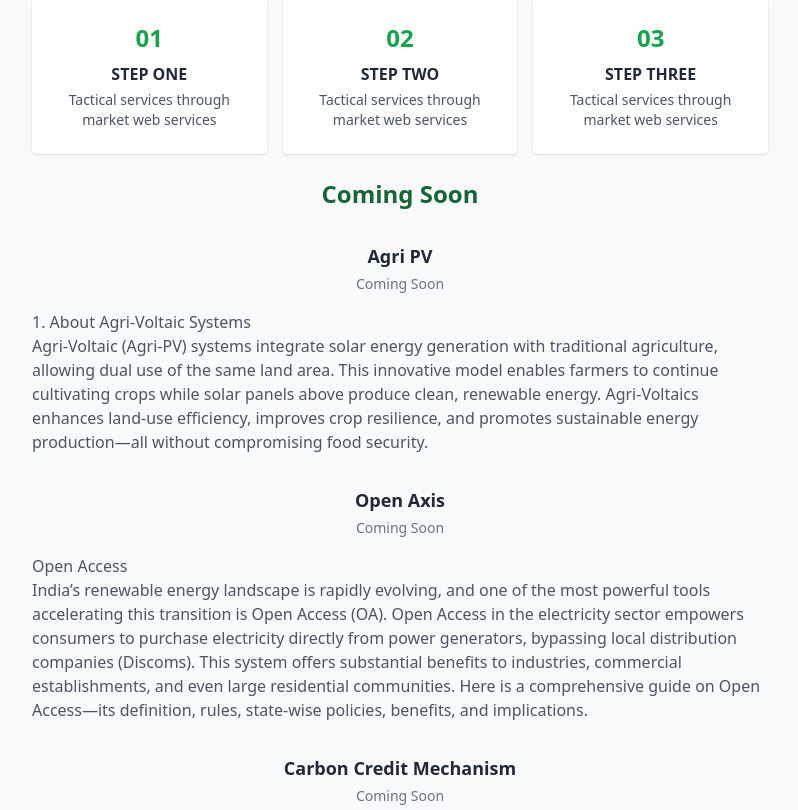
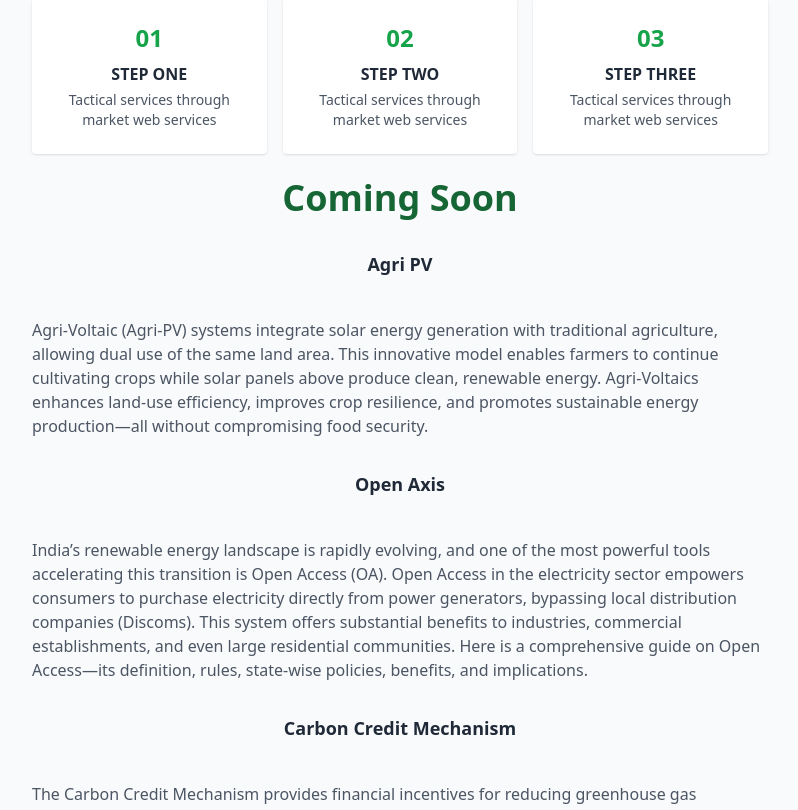
Before and after one commit to vanshika8484/Solar_web, a React (Vite) app: page /Solar-pannel in a window 1280 px wide. Shown: the part 1568-2378 px from the top of the page, without its empty margins (48-846 px from the left). Built offline with nearby package versions, Linux system fonts and the light colour scheme; a web font is replaced by a local one.

Commit message:
Update SolarPanelPage.jsx

```diff
--- a/src/components/SolarPanelPage.jsx
+++ b/src/components/SolarPanelPage.jsx
@@ -21,25 +21,25 @@ export default function SolarPanelPage() {
         {
             title: "Agri PV",
             description: "Coming Soon",
-            content: `1. About Agri-Voltaic Systems
+            content: `
 Agri-Voltaic (Agri-PV) systems integrate solar energy generation with traditional agriculture, allowing dual use of the same land area. This innovative model enables farmers to continue cultivating crops while solar panels above produce clean, renewable energy. Agri-Voltaics enhances land-use efficiency, improves crop resilience, and promotes sustainable energy production—all without compromising food security.`
         },
         {
             title: "Open Axis",
             description: "Coming Soon",
-            content: `Open Access
+            content: `
 India’s renewable energy landscape is rapidly evolving, and one of the most powerful tools accelerating this transition is Open Access (OA). Open Access in the electricity sector empowers consumers to purchase electricity directly from power generators, bypassing local distribution companies (Discoms). This system offers substantial benefits to industries, commercial establishments, and even large residential communities. Here is a comprehensive guide on Open Access—its definition, rules, state-wise policies, benefits, and implications.`
         },
         {
             title: "Carbon Credit Mechanism",
             description: "Coming Soon",
-            content: `Carbon Credit Mechanism
+            content: `
 The Carbon Credit Mechanism provides financial incentives for reducing greenhouse gas emissions. By switching to renewable energy like solar, businesses can earn tradable carbon credits, which create additional revenue while advancing their sustainability goals. This approach not only offsets unavoidable emissions but also strengthens global efforts against climate change. It’s a win-win for the environment and for organizations seeking to make a lasting impact.`
         },
         {
             title: "Ground Mount/Utility Scale Service",
             description: "Coming Soon",
-            content: `Ground Mount / Utility Scale Service
+            content: `
 Ground Mount or Utility Scale solar systems are large-scale installations set up on open land to generate significant amounts of renewable energy. These solar farms are designed for maximum efficiency, often serving industries, utilities, and government projects. By supplying clean power to thousands of homes and businesses, they reduce reliance on fossil fuels while ensuring energy security. With their scalability and cost-effectiveness, they are a cornerstone of achieving future renewable energy targets.`
         }
     ];
@@ -135,7 +135,7 @@ Ground Mount or Utility Scale solar systems are large-scale installations set up
   variants={fadeUp}
   className="mt-12 space-y-8"
 >
-  <h2 className="text-2xl font-bold text-green-800 mb-6 text-center">
+  <h2 className="text-4xl font-bold text-green-800 mb-6 text-center">
     Coming Soon
   </h2>
   {comingSoonData.map((item, i) => (
@@ -151,9 +151,7 @@ Ground Mount or Utility Scale solar systems are large-scale installations set up
         <h3 className="text-lg font-semibold text-gray-800">
           {item.title}
         </h3>
-        <p className="text-sm text-gray-500 mt-1">
-          {item.description}
-        </p>
+
       </motion.div>
 
       {/* Long Content */}
```
